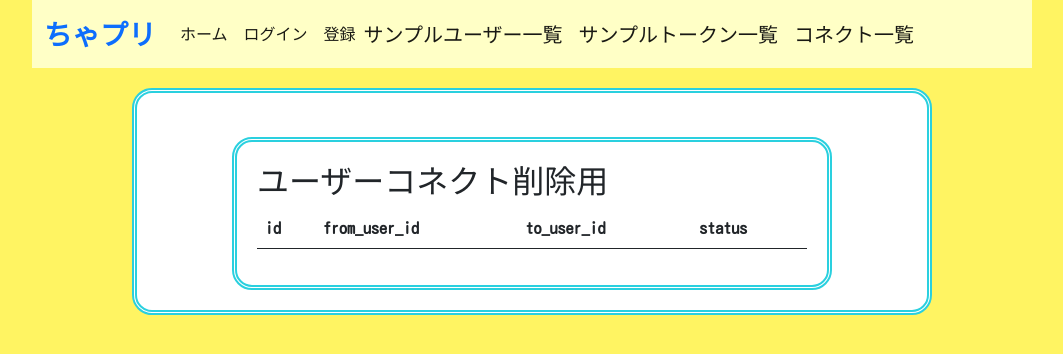
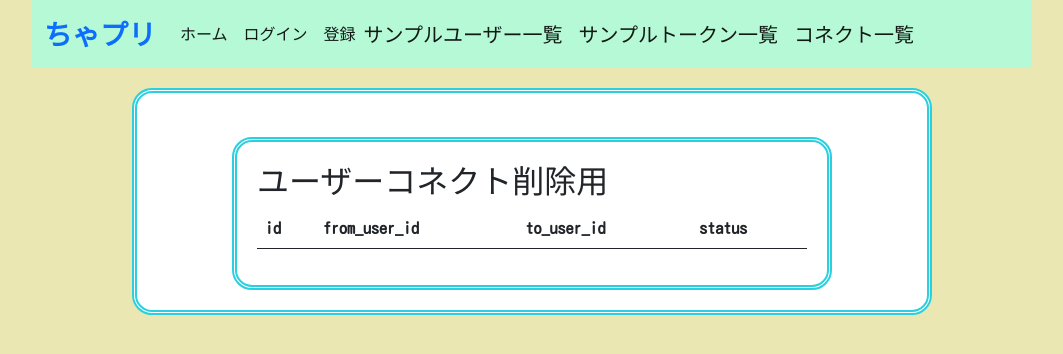
Before and after one commit to mizukami-0418/sns_application, a Flask app: page /connects in a window 1280 px wide. Shown: the top 354 px of the page, without its empty margins (108-1171 px from the left). Run offline with Flask 3, Linux system fonts and the light colour scheme; lists and menus that the app fills with data are empty; parts of the project's set-up code (start-up, migrations or seed data) failed here and were passed over.

Commit message:
style.css#background-colorの変更

```diff
--- a/flaskr/static/css/style.css
+++ b/flaskr/static/css/style.css
@@ -1,7 +1,7 @@
 /* style.css */
 
 body {
-  background-color: #fff462;
+  background-color: #eae7b3;
 	max-width: 1000px;
 	width: 100%;
 	margin: auto;
@@ -11,7 +11,7 @@ body {
 }
 
 .navbar {
-	background-color: #ffffc6;
+	background-color: #b5f9d6;
 }
 
 .container {
```
